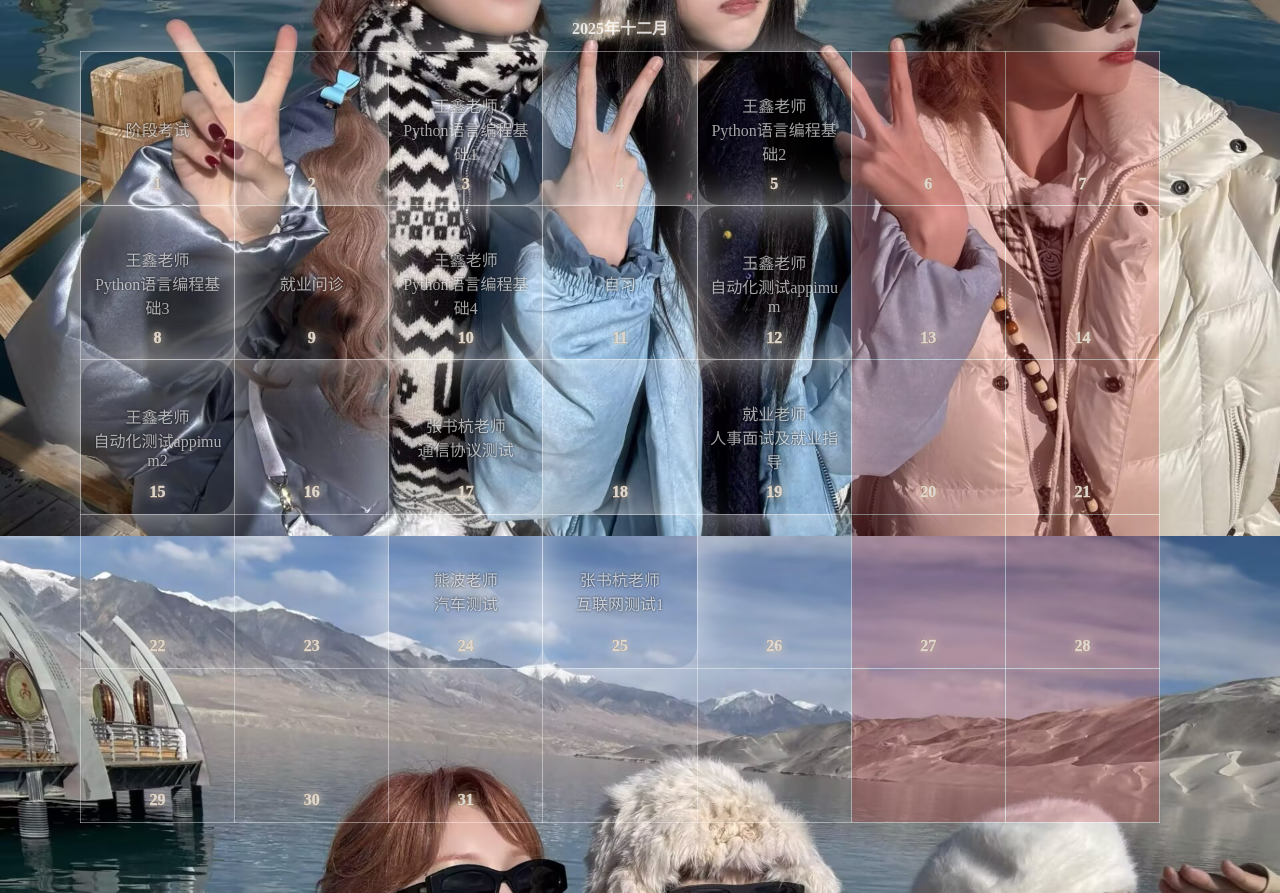
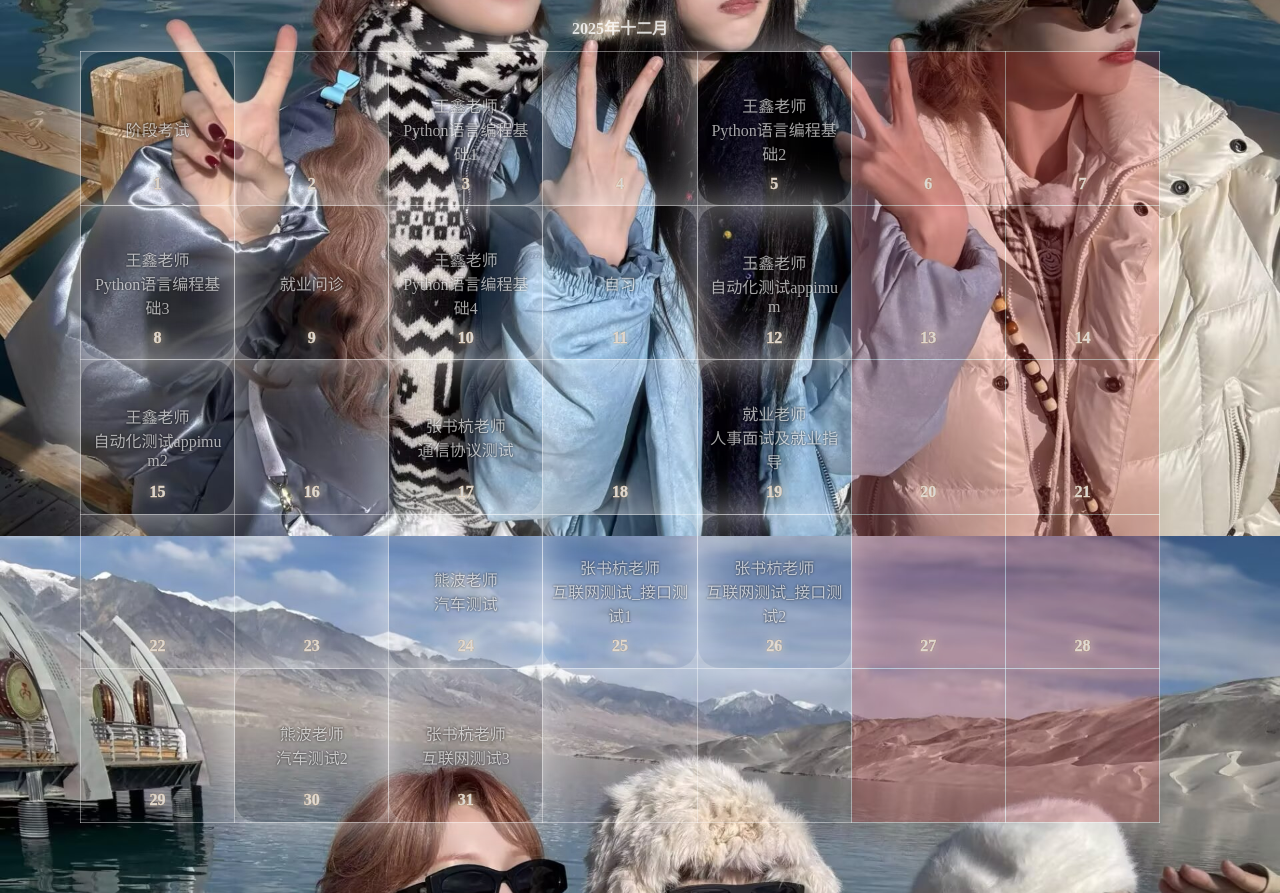
Before and after one commit to goddog0317/goddog0317.github.io, a plain HTML site: page study/index.html in a window 1280 px wide. Shown: the part 1384-2277 px from the top of the page. Drawn offline with Linux system fonts and the light colour scheme.

Commit message:
20251230汽车

```diff
--- a/study/index.html
+++ b/study/index.html
@@ -320,18 +320,24 @@
                 </div>
             </td>
             <td><span class="date-number">25</span>
-                <div><a href="https://docs.qq.com/doc/DS3R1WURmQVpKZGVw" target="_blank">张书杭老师<br>互联网测试1</a>
+                <div><a href="https://docs.qq.com/doc/DS3R1WURmQVpKZGVw" target="_blank">张书杭老师<br>互联网测试_接口测试1</a>
                 </div></td>
-            <td><span class="date-number">26</span></td>
+            <td><span class="date-number">26</span>
+                <div><a href="https://docs.qq.com/doc/DS1h5eEd0WEVyaWd3" target="_blank">张书杭老师<br>互联网测试_接口测试2</a>
+                </div></td>
             <td><span class="date-number">27</span></td> <!-- 周六 -->
             <td><span class="date-number">28</span></td> <!-- 周日 -->
         </tr>
         <!-- 第五行：29日（周一）-31日（周三），后续列空出，最后两列（周六、周日）无日期 -->
         <tr>
             <td><span class="date-number">29</span></td>
-            <td><span class="date-number">30</span></td>
+            <td><span class="date-number">30</span>
+                <div><a href="https://docs.qq.com/doc/DWkxPRnVOZHRmYUps" target="_blank">熊波老师<br>汽车测试2</a>
+                </div></td>
             <td>
                 <span class="date-number">31</span>
+                <div><a href="#">张书杭老师<br>互联网测试3</a>
+                </div>
             </td>
             <td></td>
             <td></td>
```
